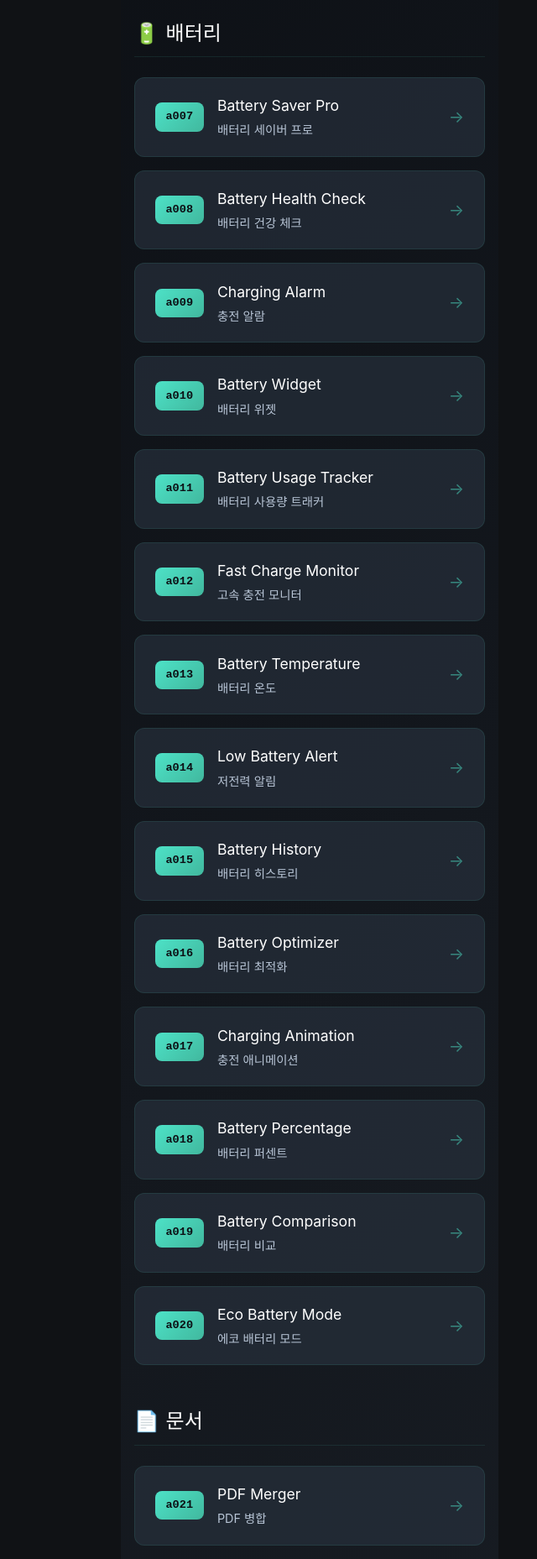
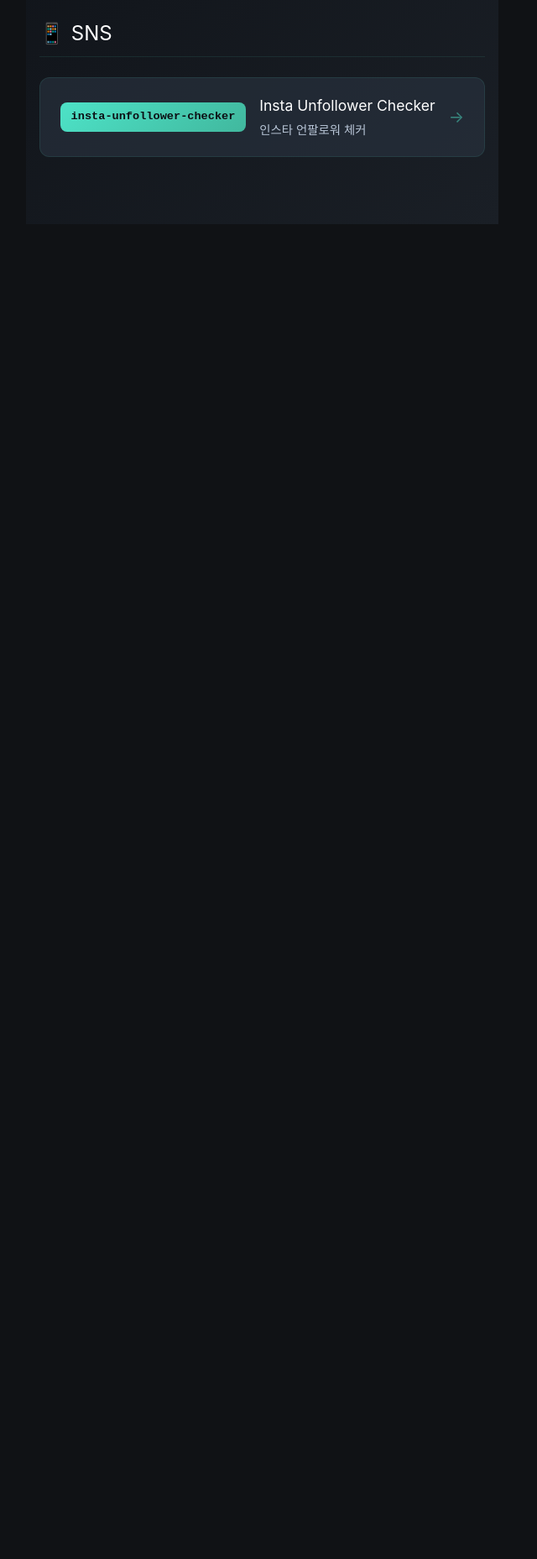
Before and after one commit to seungjae-s-work-space/PublishingSiteForPrivacy, a Vue app: page /privacy in a window 1280 px wide. Shown: the part 540-2397 px from the top of the page at 84% size, without its empty margins (46-686 px from the left). After the commit the page ends 807 px from the top, so only its background shows below. Built offline with nearby package versions, Linux system fonts and the light colour scheme.

Commit message:
Remove a0xx apps and privacy button from home

```diff
--- a/src/views/Home.vue
+++ b/src/views/Home.vue
@@ -179,10 +179,6 @@
                 <span class="button-icon">📧</span>
                 <span>프로젝트 문의</span>
               </a>
-              <router-link to="/privacy" class="cta-button secondary">
-                <span class="button-icon">🔒</span>
-                <span>개인정보처리방침</span>
-              </router-link>
             </div>
           </div>
         </div>
--- a/src/views/PrivacyList.vue
+++ b/src/views/PrivacyList.vue
@@ -1,28 +1,7 @@
 <script setup>
 const apps = [
   { id: 'gukitso', name: 'Infertility Info & Consultation', nameKo: '골통주부의 난임&상담톡', category: '정보/상담' },
-  { id: 'a007', name: 'Battery Saver Pro', nameKo: '배터리 세이버 프로', category: '배터리' },
-  { id: 'a008', name: 'Battery Health Check', nameKo: '배터리 건강 체크', category: '배터리' },
-  { id: 'a009', name: 'Charging Alarm', nameKo: '충전 알람', category: '배터리' },
-  { id: 'a010', name: 'Battery Widget', nameKo: '배터리 위젯', category: '배터리' },
-  { id: 'a011', name: 'Battery Usage Tracker', nameKo: '배터리 사용량 트래커', category: '배터리' },
-  { id: 'a012', name: 'Fast Charge Monitor', nameKo: '고속 충전 모니터', category: '배터리' },
-  { id: 'a013', name: 'Battery Temperature', nameKo: '배터리 온도', category: '배터리' },
-  { id: 'a014', name: 'Low Battery Alert', nameKo: '저전력 알림', category: '배터리' },
-  { id: 'a015', name: 'Battery History', nameKo: '배터리 히스토리', category: '배터리' },
-  { id: 'a016', name: 'Battery Optimizer', nameKo: '배터리 최적화', category: '배터리' },
-  { id: 'a017', name: 'Charging Animation', nameKo: '충전 애니메이션', category: '배터리' },
-  { id: 'a018', name: 'Battery Percentage', nameKo: '배터리 퍼센트', category: '배터리' },
-  { id: 'a019', name: 'Battery Comparison', nameKo: '배터리 비교', category: '배터리' },
-  { id: 'a020', name: 'Eco Battery Mode', nameKo: '에코 배터리 모드', category: '배터리' },
-  { id: 'a021', name: 'PDF Merger', nameKo: 'PDF 병합', category: '문서' },
-  { id: 'a022', name: 'PDF Splitter', nameKo: 'PDF 분할', category: '문서' },
-  { id: 'a023', name: 'PDF Compressor', nameKo: 'PDF 압축', category: '문서' },
-  { id: 'a024', name: 'Image to PDF', nameKo: '이미지 to PDF', category: '문서' },
-  { id: 'a025', name: 'Image Converter', nameKo: '이미지 변환기', category: '문서' },
-  { id: 'a026', name: 'Scan to PDF', nameKo: '스캔 to PDF', category: '문서' },
-  { id: 'a027', name: 'Document Viewer', nameKo: '문서 뷰어', category: '문서' },
-  { id: 'a028', name: 'ZIP Opener', nameKo: 'ZIP 오프너', category: '파일' }
+  { id: 'insta-unfollower-checker', name: 'Insta Unfollower Checker', nameKo: '인스타 언팔로워 체커', category: 'SNS' }
 ]
 
 const categories = [...new Set(apps.map(app => app.category))]
@@ -44,8 +23,7 @@ const getAppsByCategory = (category) => {
       <div v-for="category in categories" :key="category" class="category-section">
         <h2 class="category-title">
           <span v-if="category === '정보/상담'">💬</span>
-          <span v-else-if="category === '배터리'">🔋</span>
-          <span v-else-if="category === '문서'">📄</span>
+          <span v-else-if="category === 'SNS'">📱</span>
           <span v-else>📁</span>
           {{ category }}
         </h2>
```
